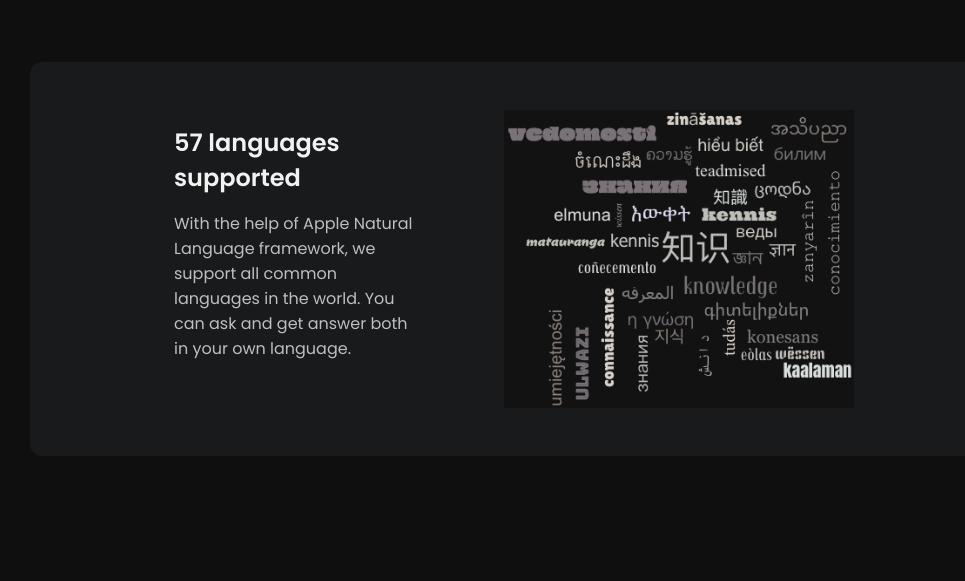
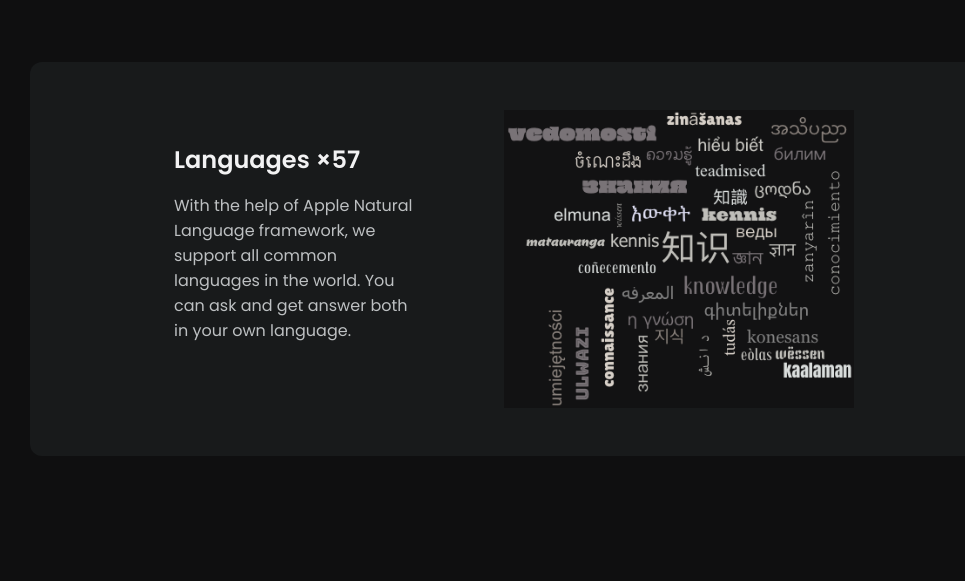
Before and after one commit to Know-All-App/Know-All-App.github.io, a plain HTML site: page index.html in a window 1280 px wide. Shown: the part 1420-2001 px from the top of the page, without its empty margins (126-1091 px from the left). Drawn offline with nearby package versions, Linux system fonts and the light colour scheme.

Commit message:
Update index.html

```diff
--- a/index.html
+++ b/index.html
@@ -137,7 +137,7 @@
             <section class="discount section">
                 <div class="discount__container container grid">
                     <div class="discount__animate">
-                        <h2 class="discount__title">57 languages supported</h2>
+                        <h2 class="discount__title">Languages ×57</h2>
                         <p class="discount__description">With the help of Apple Natural Language framework, we support all common languages in the world. You can ask and get answer both in your own language.</p>
 
                     </div>
```
